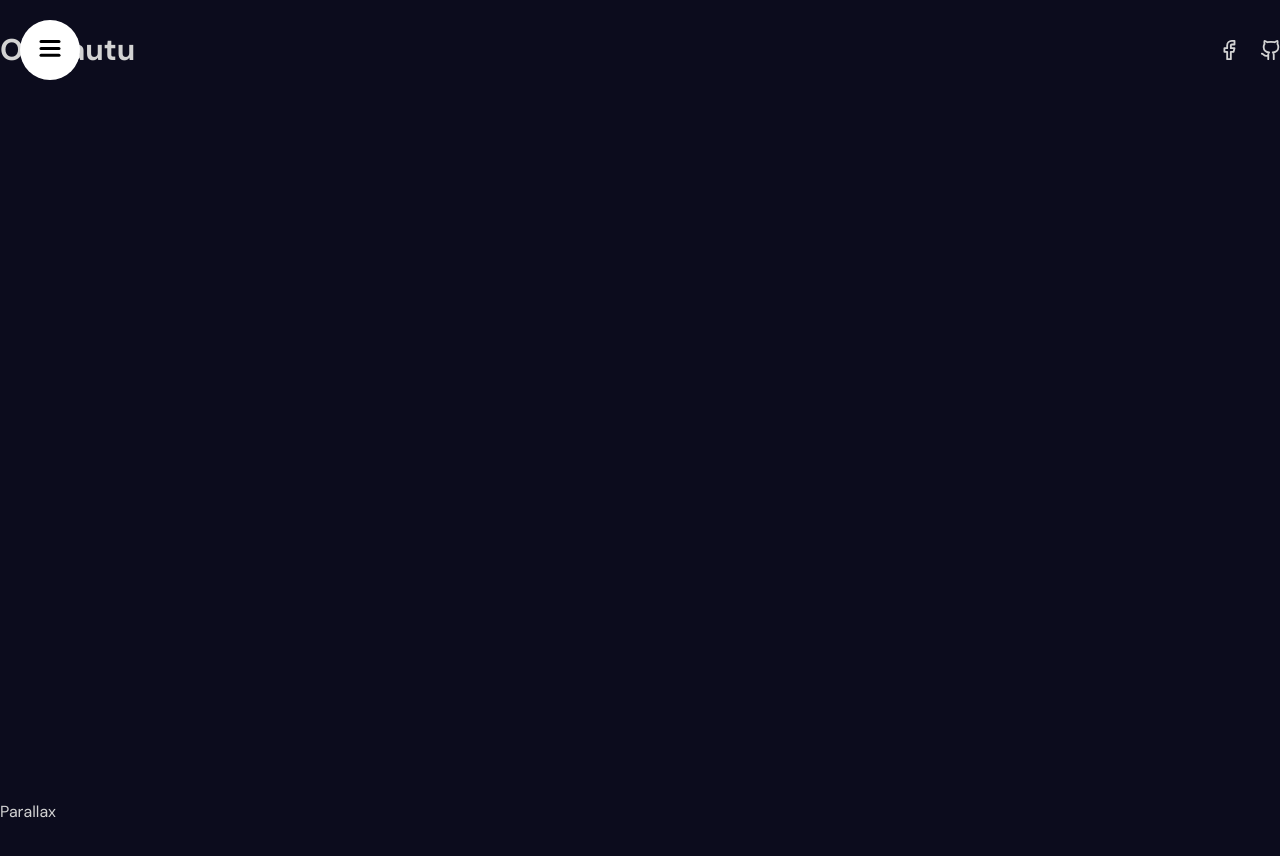
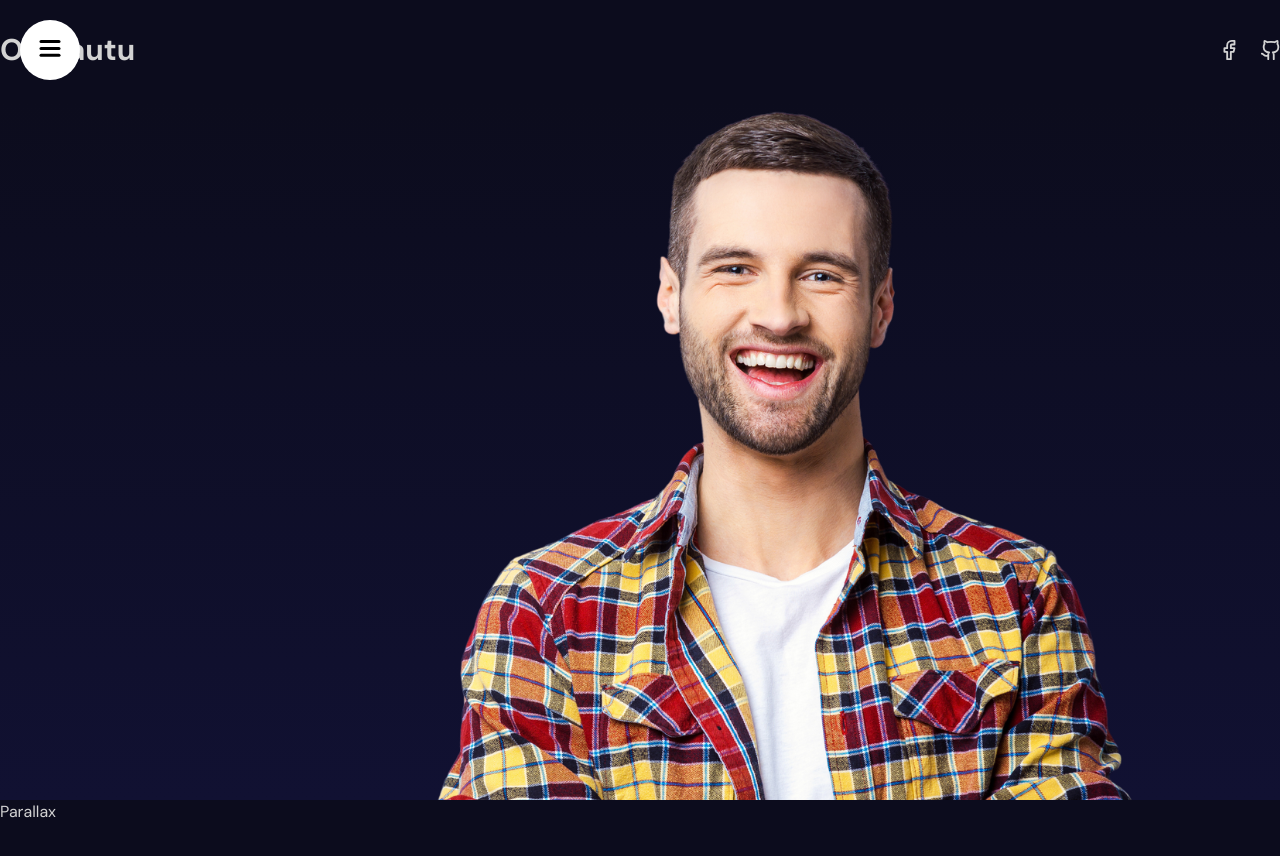
Before and after one commit to Op-Pautu/Portfolio, a React (Vite) app: page / in a window 1280 px wide. Shown: the top 856 px of the page. Built offline with nearby package versions, Linux system fonts and the light colour scheme.

Commit message:
Add some hero content

```diff
--- a/index.html
+++ b/index.html
@@ -3,7 +3,11 @@
   <head>
     <meta charset="UTF-8" />
     <meta name="viewport" content="width=device-width, initial-scale=1.0" />
-    <link href="https://fonts.googleapis.com/css2?family=DM+Sans:ital,opsz,wght@0,9..40,100;0,9..40,200;0,9..40,300;0,9..40,400;0,9..40,500;0,9..40,600;0,9..40,700;0,9..40,800;0,9..40,900;0,9..40,1000;1,9..40,100;1,9..40,1000&display=swap" rel="stylesheet">
+    <link
+      href="https://fonts.googleapis.com/css2?family=DM+Sans:ital,opsz,wght@0,9..40,100;0,9..40,200;0,9..40,300;0,9..40,400;0,9..40,500;0,9..40,600;0,9..40,700;0,9..40,800;0,9..40,900;0,9..40,1000;1,9..40,100;1,9..40,1000&display=swap"
+      rel="stylesheet"
+    />
+    <link rel="icon" href="/documents.png" />
     <title>Op Pautu</title>
   </head>
   <body>
--- a/src/App.jsx
+++ b/src/App.jsx
@@ -1,3 +1,4 @@
+import Hero from "./components/Hero";
 import Navbar from "./components/Navbar";
 import "./index.css";
 
@@ -6,6 +7,7 @@ function App() {
     <div>
       <section id="Home">
         <Navbar />
+        <Hero />
       </section>
       <section id="Services">Parallax</section>
       <section>Services</section>
--- a/src/TestFramer.jsx
+++ b/src/TestFramer.jsx
@@ -1,5 +1,5 @@
 import { motion } from "framer-motion";
-import { useState } from "react";
+// import { useState } from "react";
 
 const TestFramer = () => {
   //   const [open, setOpen] = useState(false);
--- /dev/null
+++ b/src/components/Hero.jsx
@@ -0,0 +1,11 @@
+const Hero = () => {
+  return (
+    <div className="h-[calc(100vh-100px)] bg-[linear-gradient(180deg,_#0c0c1d,_#111132)] overflow-hidden relative">
+      <div className="h-[100%] absolute top-0 right-0">
+        <img src="/hero.png" alt="hero" />
+      </div>
+    </div>
+  );
+};
+
+export default Hero;
```
Also changed, not shown: public/documents.png (added), public/hero.png (added).
